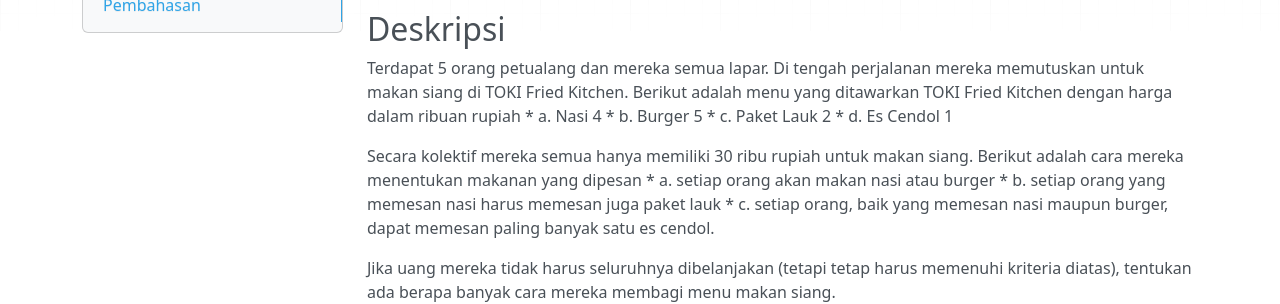
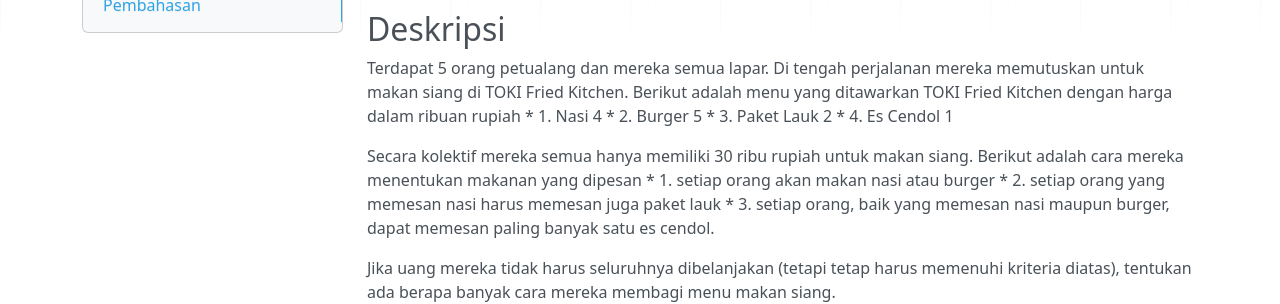
Before and after one commit to alijaya/OSK-2015, an MkDocs documentation site: the page built from docs/Soal 06.md, in a window 1280 px wide and 900 px high. Shown: the part 275-579 px from the top of the window. Built offline with MkDocs 1.6.1, drawn with Linux system fonts in a browser that asks for light colours; nearby versions of some CDN libraries; old or Windows-style settings are respelled for this version of MkDocs.

Commit message:
no message

```diff
--- a/docs/Soal 06.md
+++ b/docs/Soal 06.md
@@ -8,16 +8,16 @@
 ## Deskripsi
 
 Terdapat 5 orang petualang dan mereka semua lapar. Di tengah perjalanan mereka memutuskan untuk makan siang di TOKI Fried Kitchen. Berikut adalah menu yang ditawarkan TOKI Fried Kitchen dengan harga dalam ribuan rupiah
-* a. Nasi          4
-* b. Burger        5
-* c. Paket Lauk    2
-* d. Es Cendol     1
+* 1. Nasi          4
+* 2. Burger        5
+* 3. Paket Lauk    2
+* 4. Es Cendol     1
 
 Secara kolektif mereka semua hanya memiliki 30 ribu rupiah untuk makan siang.
 Berikut adalah cara mereka menentukan makanan yang dipesan
-* a. setiap orang akan makan nasi atau burger
-* b. setiap orang yang memesan nasi harus memesan juga paket lauk
-* c. setiap orang, baik yang memesan nasi maupun burger, dapat memesan paling banyak satu es cendol.
+* 1. setiap orang akan makan nasi atau burger
+* 2. setiap orang yang memesan nasi harus memesan juga paket lauk
+* 3. setiap orang, baik yang memesan nasi maupun burger, dapat memesan paling banyak satu es cendol.
 
 Jika uang mereka tidak harus seluruhnya dibelanjakan (tetapi tetap harus memenuhi kriteria diatas), tentukan ada berapa banyak cara mereka membagi menu makan siang.
 
```
